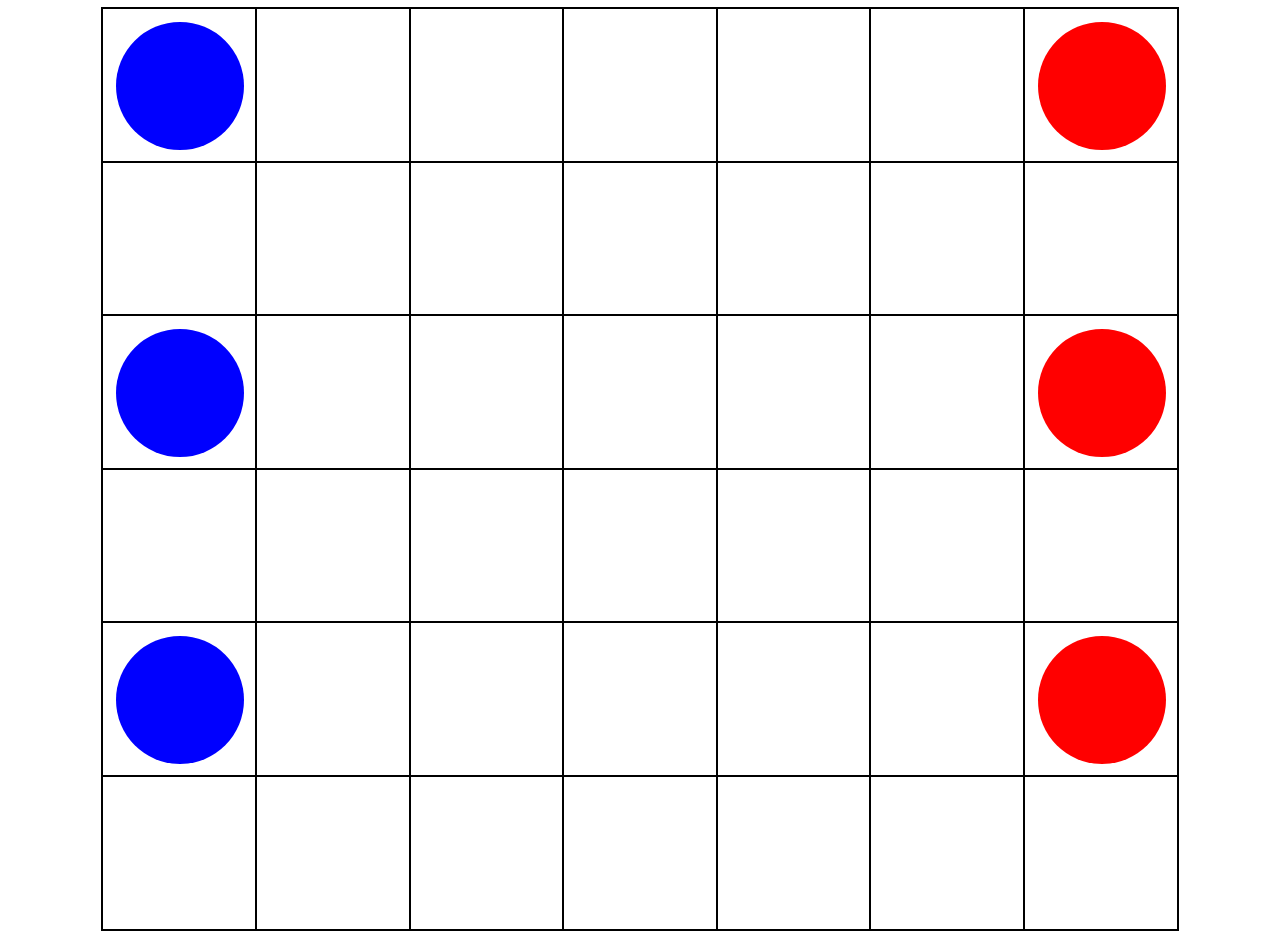
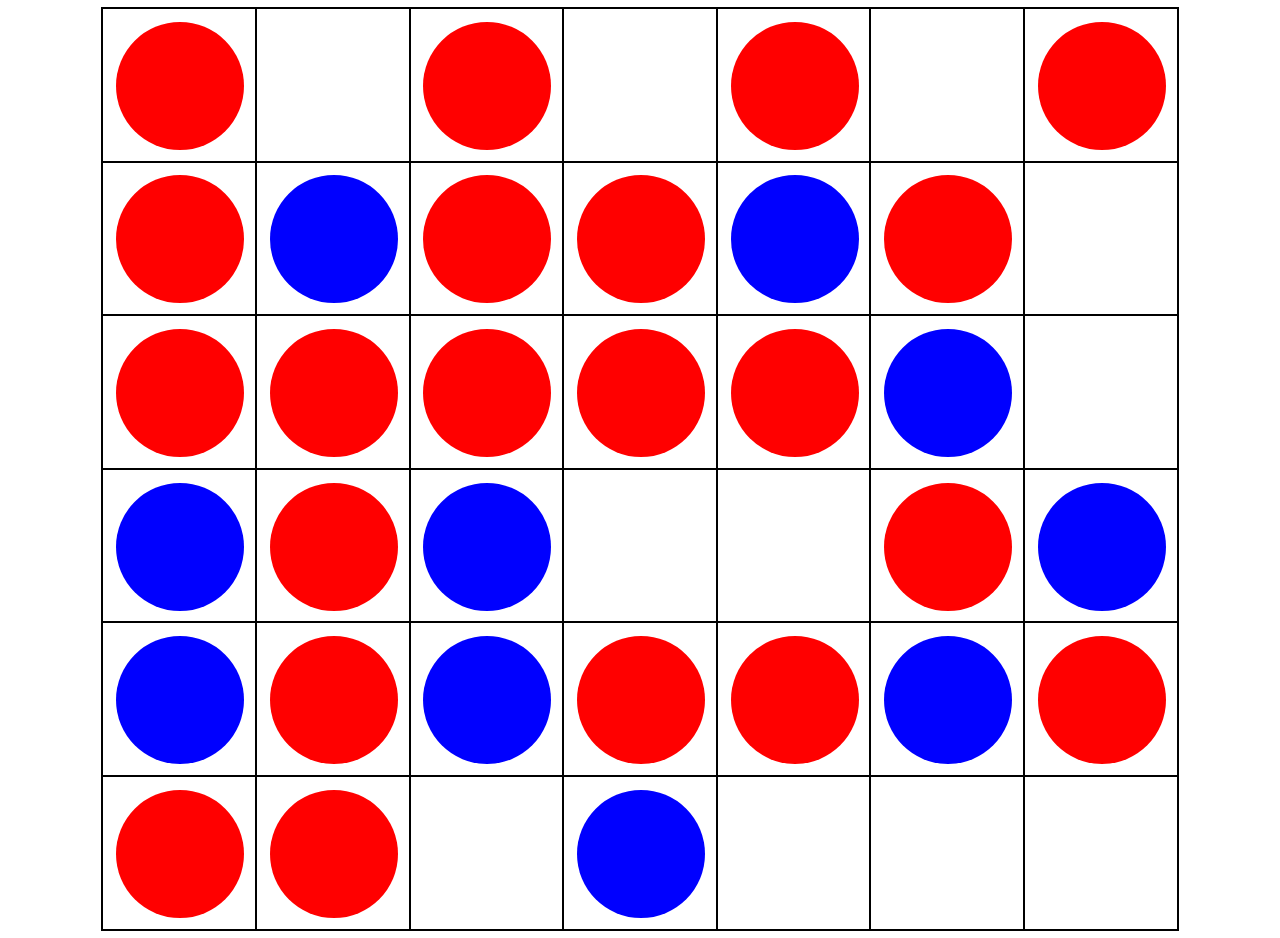
Before and after one commit to GrassiD69/ZHAW-WBE-4gewinnt, a website: page public/connect4.html in a window 1280 px wide. Drawn offline with Linux system fonts and the light colour scheme.

Commit message:
implement lab 8 task 1

```diff
--- a/public/connect4.html
+++ b/public/connect4.html
@@ -9,51 +9,11 @@
 <body>
 
   <div class="board">
-
-    <div class="field"><div class="blue piece"></div></div>
-    <div class="field"></div>
-    <div class="field"></div>
-    <div class="field"></div>
-    <div class="field"></div>
-    <div class="field"></div>
-    <div class="field"><div class="red piece"></div></div>
-    <div class="field"></div>
-    <div class="field"></div>
-    <div class="field"></div>
-    <div class="field"></div>
-    <div class="field"></div>
-    <div class="field"></div>
-    <div class="field"></div>
-    <div class="field"><div class="blue piece"></div></div>
-    <div class="field"></div>
-    <div class="field"></div>
-    <div class="field"></div>
-    <div class="field"></div>
-    <div class="field"></div>
-    <div class="field"><div class="red piece"></div></div>
-    <div class="field"></div>
-    <div class="field"></div>
-    <div class="field"></div>
-    <div class="field"></div>
-    <div class="field"></div>
-    <div class="field"></div>
-    <div class="field"></div>
-    <div class="field"><div class="blue piece"></div></div>
-    <div class="field"></div>
-    <div class="field"></div>
-    <div class="field"></div>
-    <div class="field"></div>
-    <div class="field"></div>
-    <div class="field"><div class="red piece"></div></div>
-    <div class="field"></div>
-    <div class="field"></div>
-    <div class="field"></div>
-    <div class="field"></div>
-    <div class="field"></div>
-    <div class="field"></div>
-    <div class="field"></div>
-
   </div>
+  <script src="connect4.js"></script>
+  <script>
+    showBoard()
+  </script>
 
 </body>
 </html>
--- /dev/null
+++ b/public/connect4.js
@@ -0,0 +1,35 @@
+function elt (type, attrs, ...children){
+    let node= document.createElement(type)
+    Object.keys(attrs).forEach(key=>{
+        node.setAttribute(key, attrs[key])
+    })
+    for (let child of children){
+        if (typeof child != "string") node.appendChild(child)
+        else node.appendChild(document.createTextNode(child))
+    }
+    return node
+}
+
+function showBoard() {
+    let board = document.querySelector(".board")
+    let stoneSelector
+    let stone
+    let field;
+
+    for (let row = 0; row < 6; row++) {
+        for (let col = 0; col < 7; col++) {
+            stoneSelector = Math.random()
+            if (stoneSelector < 0.33) {
+                stone = elt("div", {class: "piece red"})
+            } else if (stoneSelector < 0.66) {
+                stone = elt("div", {class: "piece blue"})
+            } else {
+                stone = null
+            }
+            field = elt("div", {class: "field"}, ...(stone ? [stone] : []))
+            board.appendChild(field)
+        }
+    }
+
+
+}
```
